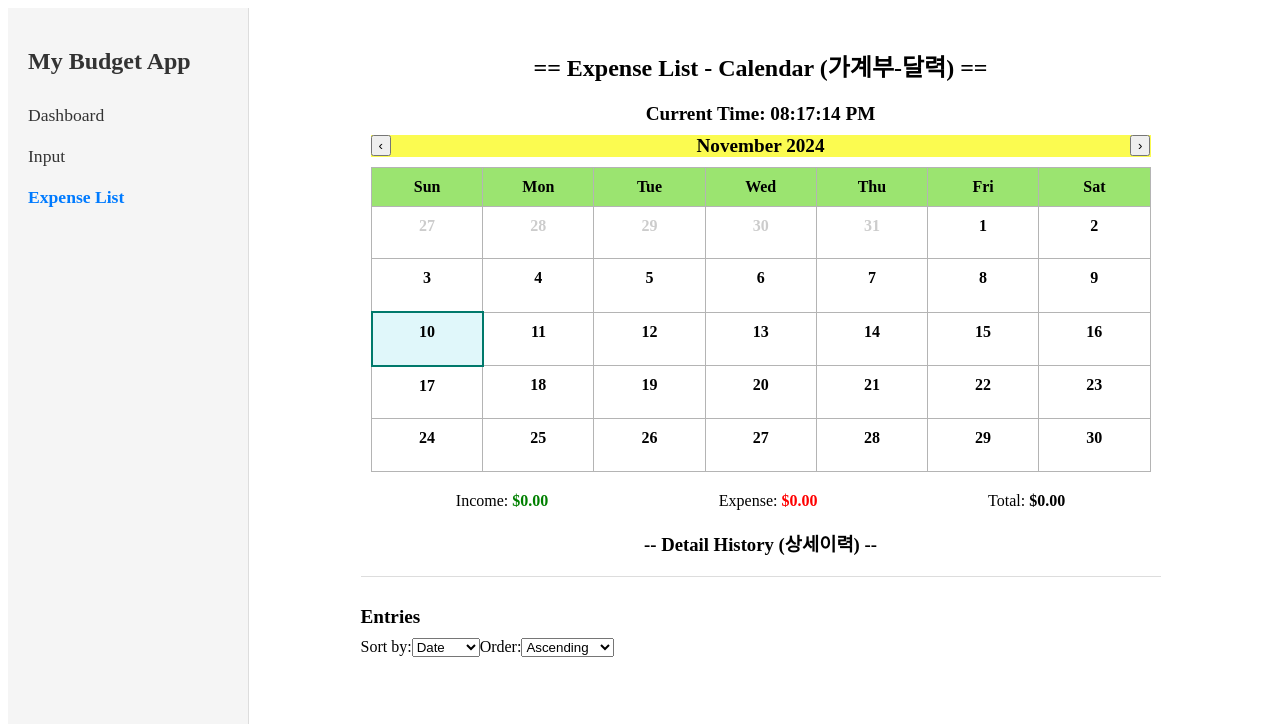
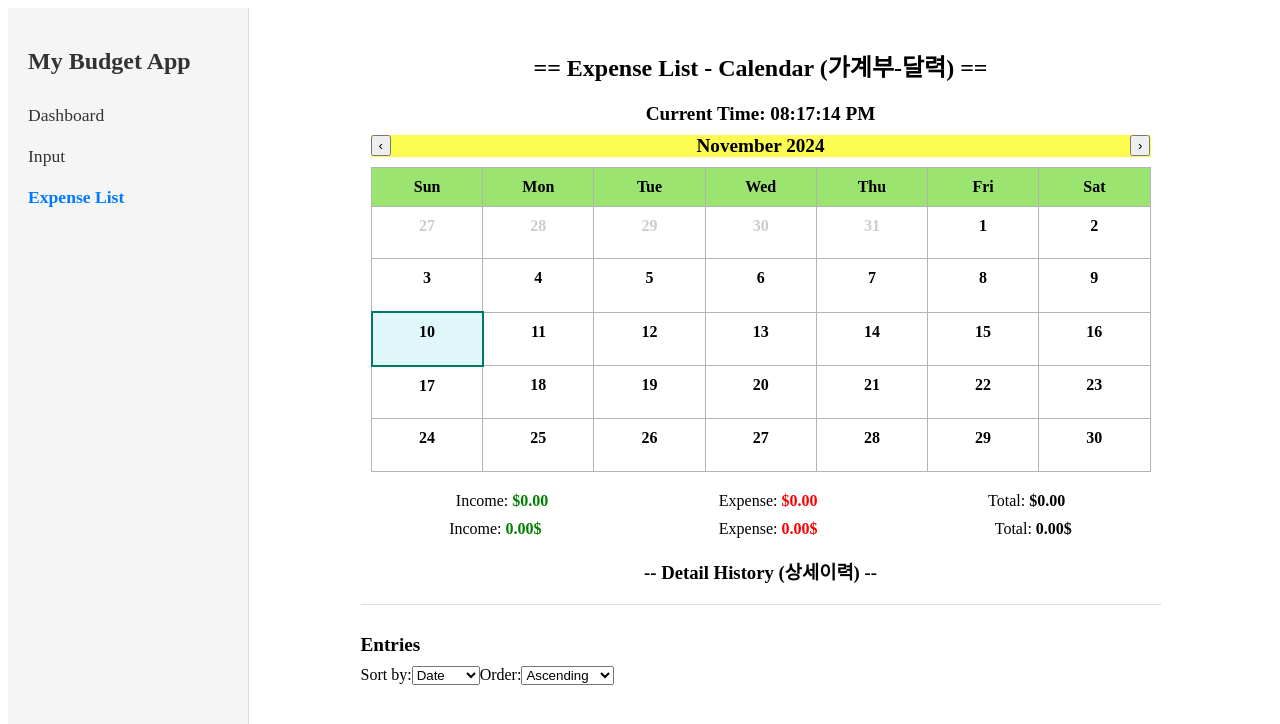
Before and after one commit to JIMPARK80/household-account-book, a Vue app: page /expense-list in a window 1280 px wide. Shown: the top 724 px of the page. Built offline with nearby package versions, Linux system fonts and the light colour scheme.

Commit message:
Update for filtering each monthly Expense
- Update for filtering each monthly Expense

```diff
--- a/src/components/ExpenseList.vue
+++ b/src/components/ExpenseList.vue
@@ -2,16 +2,22 @@
   <div class="expense-list">
     <h2 class="center-title">== Expense List - Calendar (가계부-달력) ==</h2>
 
+    <!-- Calendar View Component (Only View) -->
+    <CalendarView :events="filteredEntries" @month-change="handleMonthChange" />
 
-    <!-- Calendar View Component (Only View) -->
-    <CalendarView :events="filteredEntries" />
-
+    <!-- Display Monthly Income, Expense, and Total -->
+    <div class="monthly-summary">
+      <div>Income: <span class="income">{{ formatCurrency(monthlyIncome) }}</span></div>
+      <div>Expense: <span class="expense">{{ formatCurrency(monthlyExpense) }}</span></div>
+      <div>Total: <span class="balance">{{ formatCurrency(previousBalance + monthlyIncome - monthlyExpense) }}</span></div>
+    </div>
 
     <!-- Transaction List Component (Detailed List) -->
     <h3 class="center-title">-- Detail History (상세이력) -- </h3>
     <div class="transaction-list-container">
       <TransactionList
-        :entries="filteredEntries"
+        :entries="filteredAndSortedEntries"
+        :selectedMonth="currentMonth"
         @edit-entry="editEntry"
         @delete-entry="deleteEntry"
       />
@@ -40,31 +46,68 @@ export default {
   },
   data() {
     return {
-      entries: [], // Expense and income entries
+      entries: [], // All entries
       selectedCategory: '',
       sortBy: 'date',
+      sortOrder: 'asc', // Ascending or descending order for sorting
       categories: ['Food', 'Transport', 'Housing', 'Utilities', 'Entertainment', 'Others'],
       showAddExpense: false, // Controls AddExpense component visibility
       editingEntry: null, // Stores the entry being edited
+      currentMonth: new Date(), // Current selected month
+      previousBalance: 0, // Total balance carried over from previous months
     };
   },
   computed: {
     filteredEntries() {
+      // Apply category filter if needed
       let filtered = this.entries;
-
-      // Apply category filter
       if (this.selectedCategory) {
         filtered = filtered.filter(entry => entry.category === this.selectedCategory);
       }
+      return filtered;
+    },
+    filteredAndSortedEntries() {
+      // Filter entries to only show those in the selected month and year
+      const monthFilteredEntries = this.filteredEntries.filter((entry) => {
+        const entryDate = new Date(entry.date);
+        return (
+          entryDate.getMonth() === this.currentMonth.getMonth() &&
+          entryDate.getFullYear() === this.currentMonth.getFullYear()
+        );
+      });
 
-      // Sort entries
-      if (this.sortBy === 'date') {
-        filtered.sort((a, b) => new Date(b.date) - new Date(a.date));
-      } else if (this.sortBy === 'amount') {
-        filtered.sort((a, b) => b.amount - a.amount);
-      }
+      // Sort the entries by date or amount based on the selected sort option and order
+      const sortedEntries = [...monthFilteredEntries];
+      sortedEntries.sort((a, b) => {
+        let comparison = 0;
+        if (this.sortBy === 'date') {
+          comparison = new Date(a.date) - new Date(b.date);
+        } else if (this.sortBy === 'amount') {
+          comparison = a.amount - b.amount;
+        }
 
-      return filtered;
+        return this.sortOrder === 'asc' ? comparison : -comparison;
+      });
+
+      return sortedEntries;
+    },
+    monthlyIncome() {
+      return this.filteredAndSortedEntries
+        .filter(entry => entry.type === 'income')
+        .reduce((sum, entry) => sum + entry.amount, 0);
+    },
+    monthlyExpense() {
+      return this.filteredAndSortedEntries
+        .filter(entry => entry.type === 'expense')
+        .reduce((sum, entry) => sum + entry.amount, 0);
+    },
+  },
+  watch: {
+    currentMonth: {
+      immediate: true,
+      handler() {
+        this.calculatePreviousBalance();
+      },
     },
   },
   created() {
@@ -91,6 +134,34 @@ export default {
       this.showAddExpense = false;
       this.editingEntry = null;
     },
+    handleMonthChange(selectedDate) {
+      // Update the selected month whenever the user navigates in the calendar
+      this.currentMonth = selectedDate;
+    },
+    calculatePreviousBalance() {
+      // Calculate the total balance up to the end of the previous month
+      const previousEntries = this.entries.filter(entry => {
+        const entryDate = new Date(entry.date);
+        return (
+          entryDate.getFullYear() < this.currentMonth.getFullYear() ||
+          (entryDate.getFullYear() === this.currentMonth.getFullYear() &&
+            entryDate.getMonth() < this.currentMonth.getMonth())
+        );
+      });
+
+      // Calculate previous balance
+      const totalIncome = previousEntries
+        .filter(entry => entry.type === 'income')
+        .reduce((sum, entry) => sum + entry.amount, 0);
+      const totalExpense = previousEntries
+        .filter(entry => entry.type === 'expense')
+        .reduce((sum, entry) => sum + entry.amount, 0);
+
+      this.previousBalance = totalIncome - totalExpense;
+    },
+    formatCurrency(value) {
+      return `${value.toFixed(2)}$`;
+    },
   },
 };
 </script>
@@ -104,15 +175,29 @@ export default {
 .center-title {
   text-align: center;
 }
-
 .filter-sort-controls {
   display: flex;
   justify-content: space-between;
   margin-bottom: 40px;
   margin-top: 40px;
 }
-
 .transaction-list-container {
   margin-top: 20px;
 }
+.monthly-summary {
+  display: flex;
+  justify-content: space-around;
+  margin-top: 10px;
+}
+.income {
+  color: green;
+  font-weight: bold;
+}
+.expense {
+  color: red;
+  font-weight: bold;
+}
+.balance {
+  font-weight: bold;
+}
 </style>
--- a/src/components/TransactionList.vue
+++ b/src/components/TransactionList.vue
@@ -17,7 +17,7 @@
     </select>
 
     <ul class="transaction-list">
-      <li v-for="entry in sortedEntries" :key="entry.id" class="transaction-item">
+      <li v-for="entry in filteredAndSortedEntries" :key="entry.id" class="transaction-item">
         <div class="transaction-details">
           <span class="transaction-category">{{ entry.category }}</span>
           <span class="transaction-note">{{ entry.note }}</span>
@@ -38,17 +38,32 @@ import { format, parseISO } from 'date-fns';
 import { setupDatabase, getAllExpenses, deleteExpense } from '../database.js';
 
 export default {
+  props: {
+    selectedMonth: {
+      type: Date,
+      required: true
+    }
+  },
   data() {
     return {
       entries: [],
       sortBy: 'date',
-      sortOrder: 'asc', // Add sortOrder to control ascending or descending order
+      sortOrder: 'asc' // Control ascending or descending order
     };
   },
   computed: {
-    sortedEntries() {
+    filteredAndSortedEntries() {
+      // Filter entries to only show those in the selected month and year
+      const monthFilteredEntries = this.entries.filter((entry) => {
+        const entryDate = new Date(entry.date);
+        return (
+          entryDate.getMonth() === this.selectedMonth.getMonth() &&
+          entryDate.getFullYear() === this.selectedMonth.getFullYear()
+        );
+      });
+
       // Sort entries by date or amount based on sortBy and sortOrder selection
-      const sortedEntries = [...this.entries];
+      const sortedEntries = [...monthFilteredEntries];
       sortedEntries.sort((a, b) => {
         let comparison = 0;
         if (this.sortBy === 'date') {
@@ -70,9 +85,9 @@ export default {
     async fetchEntries() {
       const db = await setupDatabase();
       const savedEntries = await getAllExpenses(db);
-      this.entries = savedEntries.map(entry => ({
+      this.entries = savedEntries.map((entry) => ({
         ...entry,
-        date: parseISO(entry.date),
+        date: parseISO(entry.date)
       }));
     },
     formatDate(date) {
@@ -87,9 +102,9 @@ export default {
     async deleteEntry(id) {
       const db = await setupDatabase();
       await deleteExpense(db, id);
-      this.entries = this.entries.filter(entry => entry.id !== id);
-    },
-  },
+      this.entries = this.entries.filter((entry) => entry.id !== id);
+    }
+  }
 };
 </script>
 
```
Also changed, not shown: src/components/CalendarView.vue (+16 -35 lines).
